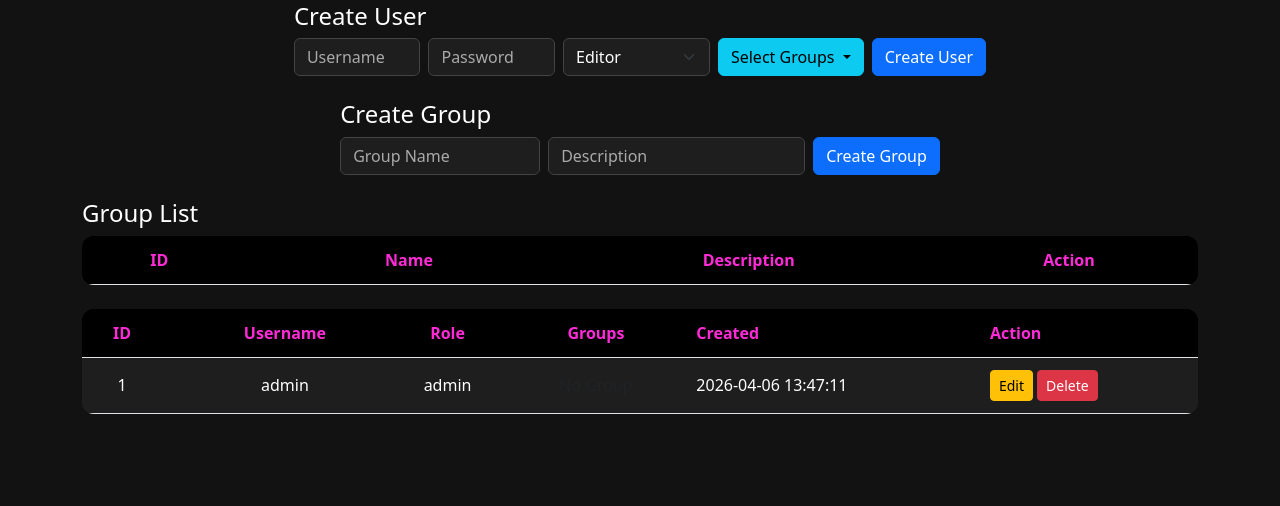
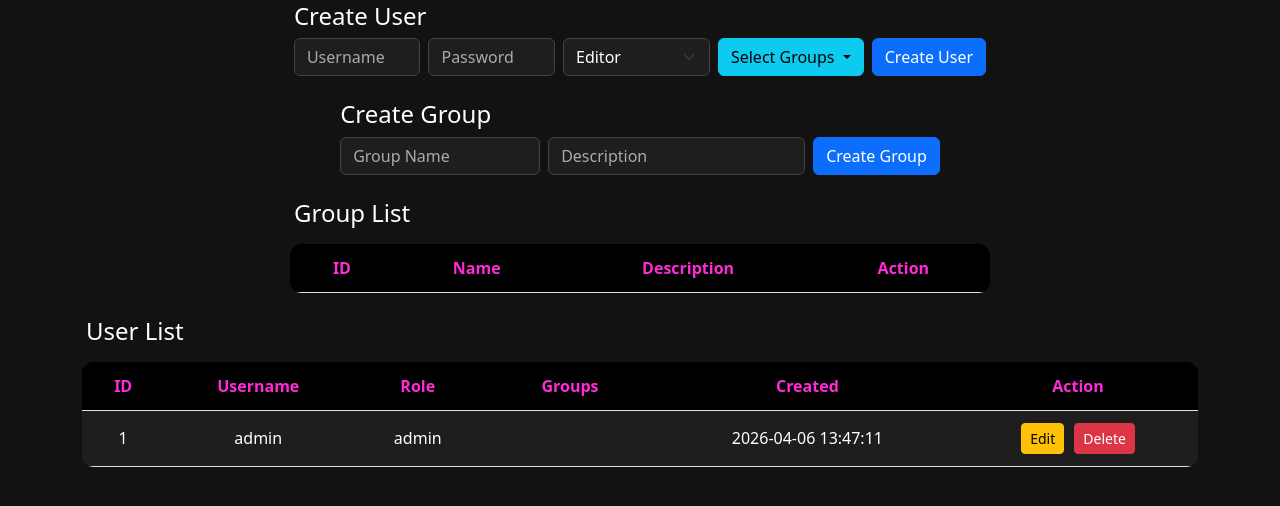
Before and after one commit to raketqueen/raketowl, a Flask app: page /admin/users in a window 1280 px wide. Shown: the part 164-670 px from the top of the page. Run offline with Flask 3, Linux system fonts and the light colour scheme; a user stored in the database is signed in; data comes from the database, SQL or seed files in the repository; data that the repository does not hold is empty; parts of the project's set-up code (start-up, migrations or seed data) failed here and were passed over; some libraries are stand-ins or nearby versions.

Commit message:
Update: Polished user admin page

```diff
--- a/app/templates/admin_users.html
+++ b/app/templates/admin_users.html
@@ -155,22 +155,44 @@
         /* Name column (header + body) */
         .table-dark-custom th:nth-child(2),
         .table-dark-custom td:nth-child(2) {
-            padding-left: 40px;
             text-align: center;
         }
 
         /* GROUP LIST - Description column (header + body) */
         .table-dark-custom th:nth-child(3),
         .table-dark-custom td:nth-child(3) {
-	        padding-left: 70;
             text-align: center;
         }
 
-        /* Action → center */
-        .table-dark-custom th:nth-child(4),
-        .table-dark-custom td:nth-child(4) {
+        /* GROUP LIST - ACTION HEADER CENTER */
+        .group-table th:nth-child(4) {
             text-align: center;
-            margin-right: 10px;
+        }
+
+        /* GROUP LIST - ACTION BODY RIGHT */
+        .group-table td:nth-child(4) {
+            text-align: right;
+        }
+
+        /* Keep Edit/Delete inline and aligned right */
+        .group-table td:nth-child(4) form {
+            display: inline-block;
+            margin-left: 6px;
+        }
+
+        .group-table td:nth-child(4) {
+            white-space: nowrap;
+        }
+
+        /* USER TABLE - ACTION COLUMN */
+        .table-dark-custom td:last-child {
+            text-align: right;
+            white-space: nowrap;
+        }
+
+        .table-dark-custom td:last-child form {
+            display: inline-block;
+            margin-left: 6px;
         }
     </style>
 </head>
@@ -278,15 +300,18 @@
     ========================= -->
     <div class="mt-4">
 
-    	<h4>Group List</h4>
+    	<div class="mx-auto w-100" style="max-width: 700px;">
 
-    	<table class="table table-dark-custom table-hover">
+            <h4 class="mb-3 ps-1">Group List</h4>
+
+            <table class="table table-dark-custom table-hover group-table">
+
             <thead>
             	<tr>
                     <th>ID</th>
                     <th>Name</th>
                     <th>Description</th>
-                    <th>Action</th>
+                    <th class="text-center">Action</th>
             	</tr>
             </thead>
             <tbody>
@@ -296,7 +321,7 @@
             	<td>{{ g.id }}</td>
             	<td>{{ g.name }}</td>
             	<td>{{ g.description }}</td>
-            	<td>
+            	<td class="text-center">
 
                     <!-- EDIT -->
                     <form action="/admin/edit_group/{{ g.id }}" method="POST" style="display:inline;">
@@ -316,21 +341,29 @@
             {% endfor %}
 
             </tbody>
-    	</table>
-
+    	    </table>
+        </div>
     </div>
 
-    <!-- TABLE -->
+    <!-- =========================
+     USER LIST
+    ========================= -->
     <div class="mt-4">
-        <table class="table table-dark-custom table-hover">
+
+        <div class="mx-auto w-100" style="max-width: auto">
+
+            <h4 class="mb-3 ps-1">User List</h4>
+
+            <table class="table table-dark-custom table-hover">
+
             <thead>
                 <tr>
                     <th>ID</th>
                     <th>Username</th>
                     <th>Role</th>
-		    <th>Groups</th>
-                    <th>Created</th>
-		    <th>Action</th>
+		            <th class="text-center">Groups</th>
+                    <th class="text-center">Created</th>
+		            <th class="text-center">Action</th>
                 </tr>
             </thead>
 
@@ -342,7 +375,7 @@
     			<td>{{ user.username }}</td>
     			<td>{{ user.role }}</td>
 
-    			<td>
+    			<td class="text-center">
         		    {% if user.user_groups %}
             			{{ user.user_groups }}
         		    {% else %}
@@ -350,9 +383,9 @@
         		    {% endif %}
     			</td>
 
-    			<td>{{ user.created_at }}</td>
+    			<td class="text-center">{{ user.created_at }}</td>
 
-    			<td>
+    			<td class="text-center">
         		    <!-- EDIT -->
 			    <a href="/admin/edit_user/{{ user.id }}" class="btn btn-sm btn-warning">
             			Edit
```
Also changed, not shown: app/templates/admin_logs.html (+124 -3 lines), README.md.
